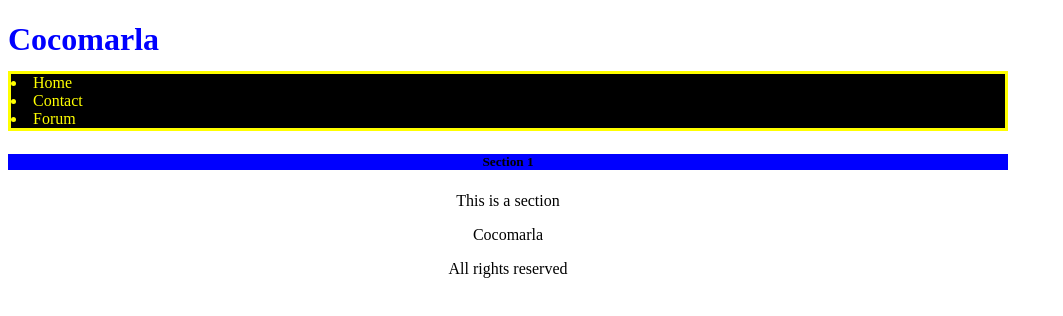
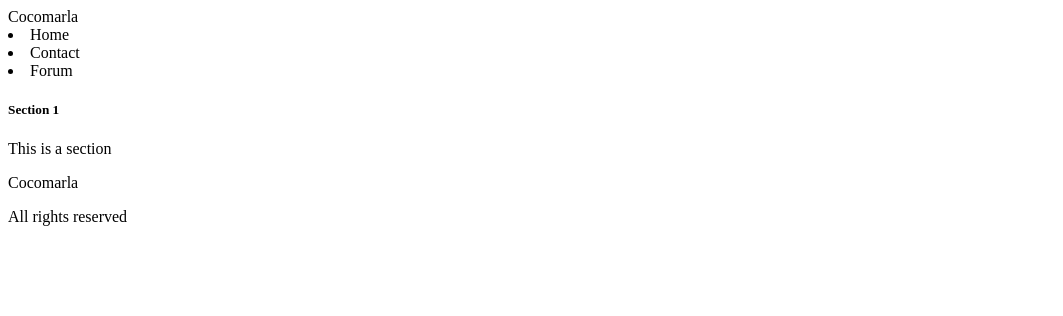
Before and after one commit to VeltanV/WeWeb, a plain HTML site: page index.html in a window 1280 px wide. Shown: the whole page, without its empty margins (0-1063 px from the left). Drawn offline with Linux system fonts and the light colour scheme.

Commit message:
starting again

```diff
--- a/css/style.css
+++ b/css/style.css
@@ -1,28 +1,3 @@
-nav{
-	background: black;
-	text-align: left;
-	color: yellow;
-	/*border: dashed;*/
-	border-style: solid;
+#header {
+	background: green
 }
-header{
-	vertical-align: top;
-	text-align: center;
-	color:blue;
-	width: 100px;
-	height: 50px;
-}
-
-h5 {
-
-	background: blue;
-	font-size: 15
-}
-body{
-	width: 1000px;
-
-	text-align: center;
-}
-footer{
-	position: left;
-}
--- a/index.html
+++ b/index.html
@@ -5,7 +5,7 @@
 	<link rel="stylesheet" href="css/style.css">
 </head>
 <body>
-<header><h1>Cocomarla</h1></header>
+<div class="header">Cocomarla</div>
 <nav>
 	<li>Home</li>
 	<li>Contact</li>
```
